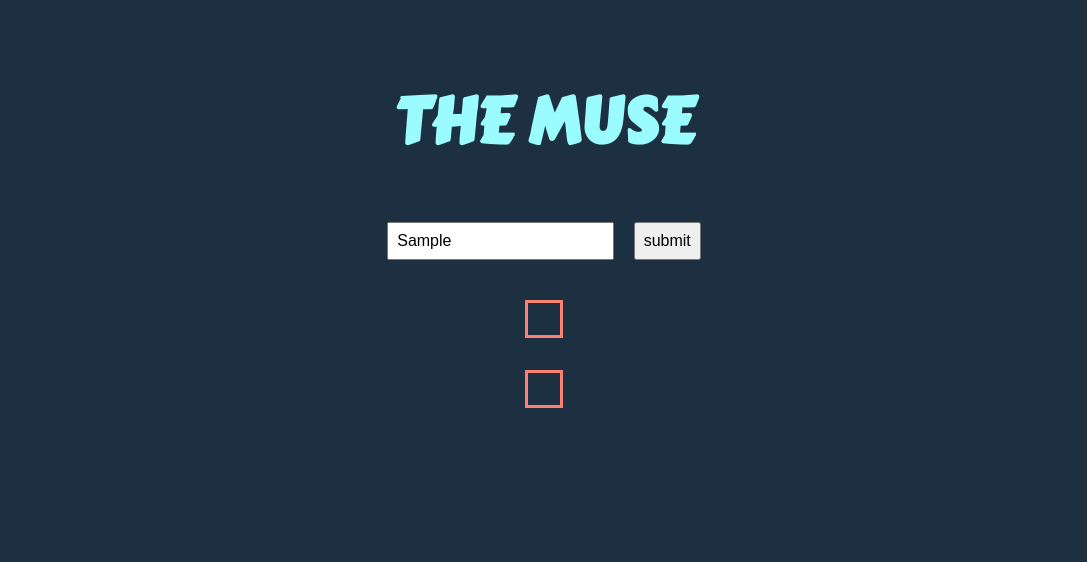
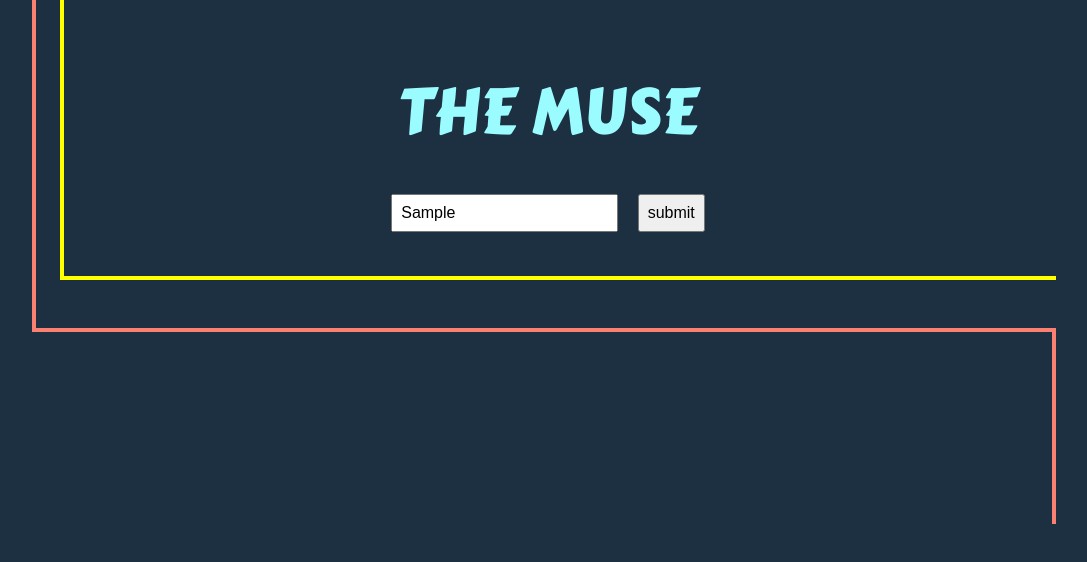
Before and after one commit to fac-14/JEES-LOUISE, a website: page public/index.html in a window 1280 px wide. Both pictures are taken after typing "Sample" into the empty fields and a click on the button "submit". Shown: the whole page, without its empty margins (96-1183 px from the left). Drawn offline with nearby package versions, Linux system fonts and the light colour scheme; no server answers; a web font is replaced by a local one.

Commit message:
Add asymetrical borders

```diff
--- a/public/css/style.css
+++ b/public/css/style.css
@@ -1,16 +1,144 @@
+/* http://meyerweb.com/eric/tools/css/reset/
+   v2.0 | 20110126
+   License: none (public domain)
+*/
+
+html,
+body,
+div,
+span,
+applet,
+object,
+iframe,
+h1,
+h2,
+h3,
+h4,
+h5,
+h6,
+p,
+blockquote,
+pre,
+a,
+abbr,
+acronym,
+address,
+big,
+cite,
+code,
+del,
+dfn,
+em,
+img,
+ins,
+kbd,
+q,
+s,
+samp,
+small,
+strike,
+strong,
+sub,
+sup,
+tt,
+var,
+b,
+u,
+i,
+center,
+dl,
+dt,
+dd,
+ol,
+ul,
+li,
+fieldset,
+form,
+label,
+legend,
+table,
+caption,
+tbody,
+tfoot,
+thead,
+tr,
+th,
+td,
+article,
+aside,
+canvas,
+details,
+embed,
+figure,
+figcaption,
+footer,
+header,
+hgroup,
+menu,
+nav,
+output,
+ruby,
+section,
+summary,
+time,
+mark,
+audio,
+video {
+  margin: 0;
+  padding: 0;
+  border: 0;
+  font-size: 100%;
+  font: inherit;
+  vertical-align: baseline;
+}
+/* HTML5 display-role reset for older browsers */
+article,
+aside,
+details,
+figcaption,
+figure,
+footer,
+header,
+hgroup,
+menu,
+nav,
+section {
+  display: block;
+}
+body {
+  line-height: 1;
+}
+ol,
+ul {
+  list-style: none;
+}
+blockquote,
+q {
+  quotes: none;
+}
+blockquote:before,
+blockquote:after,
+q:before,
+q:after {
+  content: "";
+  content: none;
+}
+table {
+  border-collapse: collapse;
+  border-spacing: 0;
+}
+
+/* use border-box so that padding and margins are applied INSIDE elements' width. */
+
+* {
+  box-sizing: border-box;
+}
+
 body{
   background-color: #1C3041;
-  display: flex;
+  /* display: flex;
   flex-direction: column;
-  align-content: center;
-}
-
-h1 {
-  text-align: center;
-  color: rgb(154, 252, 255);
-  font-family: 'Carter One', Times, serif;
-  font-size: 4rem;
-  margin-top: 4rem;
+  align-content: center; */
 }
 
 main{
@@ -21,8 +149,36 @@ main{
   justify-content: center;
   font-family: 'Libre Franklin', Times, serif;
   color: rgb(129, 243, 232);
-  width: 80vw;
-  margin: auto;
+  /* height: 100vh; */
+  margin: 0 128px 0 128px;
+  padding: 0;
+}
+
+.header-area {
+  border-left: salmon 4px solid;
+  width: 100%;
+}
+
+.header-container {
+  border-left: yellow 4px solid;
+  border-bottom: yellow 4px solid;
+  margin-left: 24px;
+  width: calc(100% - 24px);
+  padding-right: 24px;
+  padding-top: 80px;
+  display: flex;
+  justify-content: center;
+  flex-direction: column;
+  padding-bottom: 36px;
+  margin-bottom: 48px;
+}
+
+h1 {
+  text-align: center;
+  color: rgb(154, 252, 255);
+  font-family: 'Carter One', Times, serif;
+  font-size: 4rem;
+  margin-bottom: 42px;
 }
 
 form{
@@ -39,6 +195,22 @@ button{
   margin: 0.5rem;
 }
 
+.content-container {
+  border-top: salmon 4px solid;
+  border-right: salmon 4px solid;
+  width: 100%;
+}
+
+.container-style{
+  width: 100%;
+  padding: 48px 64px 48px 64px;
+  }
+
+.container-style > div{
+  padding-top: 8px;
+  padding-bottom: 8px;
+}
+
 a {
   font-family: 'Libre Franklin', Times, serif;
   color: #FF6F4F;
@@ -51,11 +223,7 @@ a:hover {
   animation: neon2 1.5s ease-in-out infinite alternate;
 }
 
-.container-style{
-  margin-top: 2rem;
-  padding: 1rem;
-  border: 3px solid salmon;
-  }
+
 
 .visually-hidden {
   /* https://snook.ca/archives/html_and_css/hiding-content-for-accessibility */
@@ -75,3 +243,33 @@ a:hover {
     text-shadow: 0 0 5px #fff, 0 0 10px #fff, 0 0 15px #fff, 0 0 20px #228DFF, 0 0 35px #228DFF, 0 0 40px #228DFF, 0 0 50px #228DFF, 0 0 75px #228DFF;
   }
 }
+
+/* tab section */
+
+/* Style the tab */
+.tab {
+  overflow: hidden;
+  border: 1px solid #ccc;
+  background-color: #f1f1f1;
+}
+
+/* Style the buttons that are used to open the tab content */
+.tab button {
+  background-color: inherit;
+  float: left;
+  border: none;
+  outline: none;
+  cursor: pointer;
+  padding: 14px 16px;
+  transition: 0.3s;
+}
+
+/* Change background color of buttons on hover */
+.tab button:hover {
+  background-color: #ddd;
+}
+
+/* Create an active/current tablink class */
+.tab button.active {
+  background-color: #ccc;
+}
--- a/public/index.html
+++ b/public/index.html
@@ -12,16 +12,21 @@
 </head>
 
 <body>
+  <main>
+    <header class="header-area">
+      <div class="header-container">
         <h1>THE MUSE</h1>
-  <main>
         <form>
           <label class="visually-hidden" for="search-input">search for news stories here</label>
           <input type="text" id="search-input">
           <button id="search-btn">submit</button>
         </form>
-
+      </div>
+    </header>
+    <div class="content-container">
       <section id="news-container"></section>
       <section id="song-container"></section>
+    </div>
   </main>
 
   <script src="/../public/js/script.js"></script>
--- a/public/js/dom.js
+++ b/public/js/dom.js
@@ -5,6 +5,7 @@ var input = document.querySelector('#search-input');
 var newsContainer = document.querySelector('#news-container');
 var songContainer = document.querySelector('#song-container');
 var sections = document.querySelector('section');
+var contentContainer = document.querySelector('content-container');
 
 // Set up click event on button triggering 2 xhr calls (in script.js)
 // one for guardian, one for lastFM
@@ -27,6 +28,7 @@ submitBtn.addEventListener('click', function (e) {
   // requestData uses a callback populate/ musicPopulate to populate the DOM
   requestData('/search/' + inputValue, populate);
   requestData('/lastsearch/' + inputValue, musicPopulate);
+
 });
 
 
```
Lines whose indentation alone changed are shown as unchanged.
